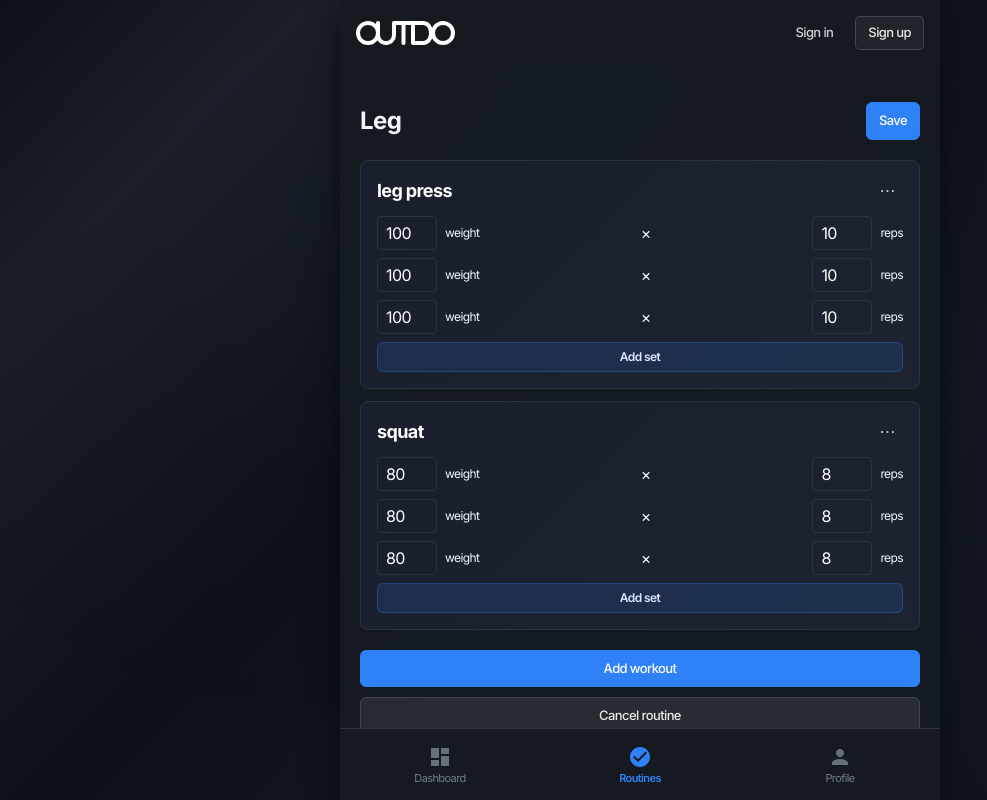
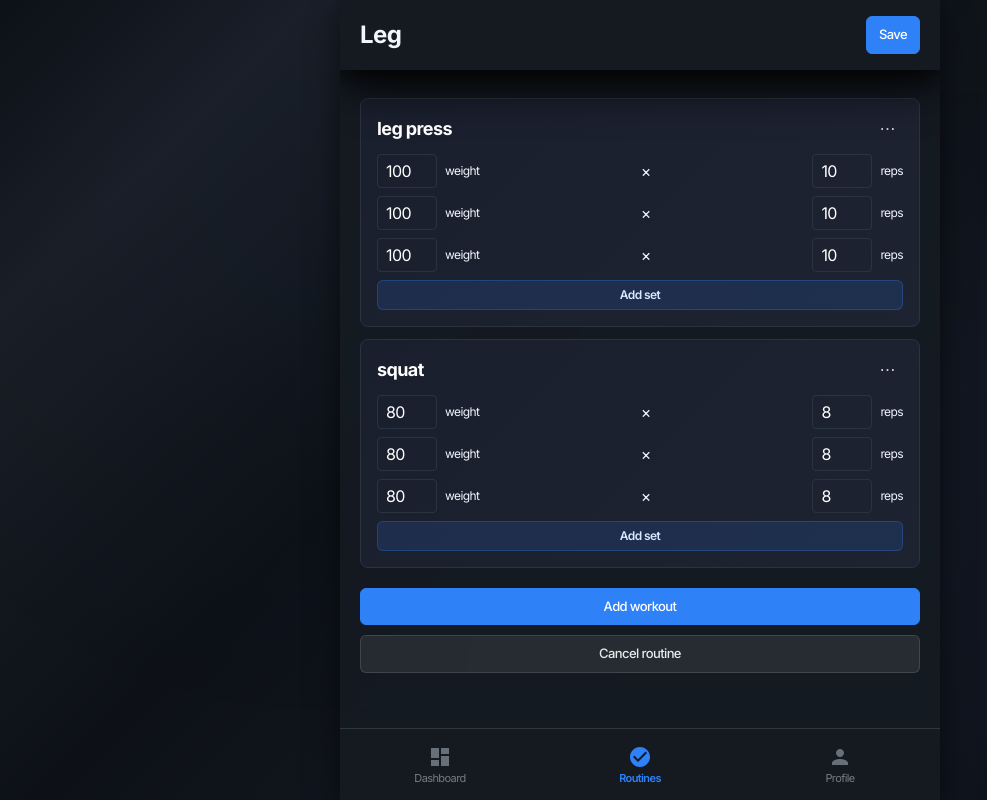
Before and after one commit to ehhdrud/outdo.fe, a React (Vite) app: page /routines/1 in a window 1280 px wide. Shown: the whole page, without its empty margins (0-987 px from the left). Built offline with nearby package versions, Linux system fonts and the light colour scheme; a web font is replaced by a local one.

Commit message:
feat: RoutineDetail 작업중

```diff
--- /dev/null
+++ b/src/components/Layout/NoHeaderLayout.tsx
@@ -0,0 +1,20 @@
+import { Outlet } from 'react-router-dom';
+
+import BottomNavigation from '@/components/BottomNavigation/BottomNavigation';
+import Toast from '@/components/common/Toast/Toast';
+
+import * as S from './style';
+
+const NoHeaderLayout = () => (
+	<>
+		<Toast />
+		<S.LayoutWrapper>
+			<S.MainLayoutNoHeader>
+				<Outlet />
+			</S.MainLayoutNoHeader>
+			<BottomNavigation />
+		</S.LayoutWrapper>
+	</>
+);
+
+export default NoHeaderLayout;
--- a/src/components/Layout/style.ts
+++ b/src/components/Layout/style.ts
@@ -36,7 +36,7 @@ export const MainLayout = styled.main`
 	overflow-x: hidden;
 	overflow-y: auto;
 	box-sizing: border-box;
-	padding: 4rem 2rem;
+	padding: 20px;
 
 	&::-webkit-scrollbar {
 		width: 6px;
@@ -60,3 +60,41 @@ export const MainLayout = styled.main`
 	scrollbar-width: thin;
 	scrollbar-color: rgba(255, 255, 255, 0.2) rgba(255, 255, 255, 0.05);
 `;
+
+export const MainLayoutNoHeader = styled.main`
+	display: flex;
+	flex-direction: column;
+	justify-content: start;
+	align-items: center;
+	width: 100%;
+	margin-bottom: ${BOTTOM_NAV_HEIGHT}px;
+	height: calc(100dvh - ${BOTTOM_NAV_HEIGHT}px);
+	background-color: rgba(22, 27, 34, 0.95);
+	backdrop-filter: blur(10px);
+	overflow-x: hidden;
+	overflow-y: auto;
+	box-sizing: border-box;
+	padding: 20px;
+
+	&::-webkit-scrollbar {
+		width: 6px;
+	}
+
+	&::-webkit-scrollbar-track {
+		background: rgba(255, 255, 255, 0.05);
+		border-radius: 3px;
+	}
+
+	&::-webkit-scrollbar-thumb {
+		background: rgba(255, 255, 255, 0.2);
+		border-radius: 3px;
+		transition: background 0.2s ease;
+	}
+
+	&::-webkit-scrollbar-thumb:hover {
+		background: rgba(255, 255, 255, 0.3);
+	}
+
+	scrollbar-width: thin;
+	scrollbar-color: rgba(255, 255, 255, 0.2) rgba(255, 255, 255, 0.05);
+`;
--- a/src/constants/layout.constant.ts
+++ b/src/constants/layout.constant.ts
@@ -1,2 +1,2 @@
-export const HEADER_HEIGHT = 62;
+export const HEADER_HEIGHT = 65;
 export const BOTTOM_NAV_HEIGHT = 72;
--- /dev/null
+++ b/src/pages/Routines/NoteModal.style.ts
@@ -0,0 +1,73 @@
+import styled from '@emotion/styled';
+
+export const ModalOverlay = styled.div`
+	position: fixed;
+	top: 0;
+	left: 0;
+	right: 0;
+	bottom: 0;
+	background: rgba(0, 0, 0, 0.6);
+	backdrop-filter: blur(4px);
+	display: flex;
+	align-items: center;
+	justify-content: center;
+	z-index: 1000;
+	padding: 20px;
+`;
+
+export const ModalContent = styled.div`
+	background: linear-gradient(135deg, #1a1f2e 0%, #1e2332 100%);
+	border: 1px solid #2a3441;
+	border-radius: 12px;
+	width: 100%;
+	max-width: 400px;
+	max-height: 80vh;
+	overflow: hidden;
+	box-shadow: 0 20px 40px rgba(0, 0, 0, 0.4);
+`;
+
+export const ModalHeader = styled.div`
+	display: flex;
+	align-items: center;
+	justify-content: space-between;
+	padding: 20px 20px 0 20px;
+`;
+
+export const ModalTitle = styled.h3`
+	font-size: 18px;
+	font-weight: 600;
+	color: white;
+	margin: 0;
+`;
+
+export const CloseButton = styled.button`
+	background: transparent;
+	border: none;
+	color: rgba(255, 255, 255, 0.6);
+	font-size: 24px;
+	cursor: pointer;
+	padding: 4px;
+	border-radius: 4px;
+	transition: all 0.2s ease;
+	line-height: 1;
+	display: flex;
+	align-items: center;
+	justify-content: center;
+	width: 32px;
+	height: 32px;
+
+	&:hover {
+		background: rgba(255, 255, 255, 0.1);
+		color: white;
+	}
+`;
+
+export const ModalBody = styled.div`
+	padding: 20px;
+`;
+
+export const ModalFooter = styled.div`
+	display: flex;
+	gap: 12px;
+	padding: 0 20px 20px 20px;
+`;
--- /dev/null
+++ b/src/pages/Routines/NoteModal.tsx
@@ -0,0 +1,68 @@
+import { useEffect, useState } from 'react';
+
+import FormButton from '@/components/common/Form/FormButton/FormButton';
+import FormTextArea from '@/components/common/Form/FormTextArea/FormTextArea';
+import ModalPortal from '@/components/common/Modal/ModalPortal/ModalPortal';
+
+import * as S from './NoteModal.style';
+
+interface NoteModalProps {
+	isOpen: boolean;
+	onClose: () => void;
+	onSave: (note: string) => void;
+	initialNote?: string;
+	workoutName: string;
+}
+
+const NoteModal = ({ isOpen, onClose, onSave, initialNote = '', workoutName }: NoteModalProps) => {
+	const [note, setNote] = useState(initialNote);
+
+	// initialNote가 변경될 때마다 상태 업데이트
+	useEffect(() => {
+		setNote(initialNote);
+	}, [initialNote]);
+
+	const handleSave = () => {
+		onSave(note);
+		onClose();
+	};
+
+	const handleClose = () => {
+		setNote(initialNote);
+		onClose();
+	};
+
+	if (!isOpen) return null;
+
+	return (
+		<ModalPortal>
+			<S.ModalOverlay onClick={handleClose}>
+				<S.ModalContent onClick={(e: React.MouseEvent) => e.stopPropagation()}>
+					<S.ModalHeader>
+						<S.ModalTitle>{workoutName}</S.ModalTitle>
+						<S.CloseButton onClick={handleClose}>×</S.CloseButton>
+					</S.ModalHeader>
+					<S.ModalBody>
+						<FormTextArea
+							label="Workout Notes"
+							value={note}
+							onChange={(e) => setNote(e.target.value)}
+							placeholder="Enter your workout notes here..."
+							rows={6}
+						/>
+					</S.ModalBody>
+					<S.ModalFooter>
+						<FormButton variant="secondary" size="small" onClick={handleClose}>
+							Cancel
+						</FormButton>
+						<FormButton size="small" onClick={handleSave}>
+							Save Note
+						</FormButton>
+					</S.ModalFooter>
+				</S.ModalContent>
+			</S.ModalOverlay>
+		</ModalPortal>
+	);
+};
+
+export default NoteModal;
--- a/src/pages/Routines/RoutineDetail.style.ts
+++ b/src/pages/Routines/RoutineDetail.style.ts
@@ -8,7 +8,19 @@ export const RoutineDetailWrapper = styled.div`
 `;
 
 export const InfoSection = styled.div`
-	/* 간단한 정보를 담는 공간 */
+	position: sticky;
+	top: -20px;
+	z-index: 10;
+	background: rgba(22, 27, 34, 0.5);
+	backdrop-filter: blur(10px);
+	padding: 16px 0;
+	margin: -20px -20px 0px -20px;
+	padding-left: 20px;
+	padding-right: 20px;
+	box-shadow:
+		0 12px 48px rgba(0, 0, 0, 1),
+		0 8px 24px rgba(0, 0, 0, 0.3),
+		0 4px 16px rgba(0, 0, 0, 0.2);
 `;
 
 export const InfoHeader = styled.div`
@@ -23,6 +35,7 @@ export const RoutineTitle = styled.h3`
 
 export const WorkoutSection = styled.div`
 	/* workout이 추가되고 삭제되며 관리되는 공간 */
+	margin-top: 8px;
 `;
 
 export const WorkoutCard = styled.div`
--- a/src/pages/Routines/RoutineDetail.tsx
+++ b/src/pages/Routines/RoutineDetail.tsx
@@ -2,6 +2,7 @@ import { useEffect, useState } from 'react';
 
 import FormButton from '@/components/common/Form/FormButton/FormButton.tsx';
 
+import NoteModal from './NoteModal';
 import * as S from './RoutineDetail.style.ts';
 
 // 각 세트의 상세 정보
@@ -74,6 +75,7 @@ const RoutineDetail = () => {
 			...prev,
 			workouts: prev.workouts.filter((workout) => workout.id !== workoutId),
 		}));
+		setOpenMenuWorkoutId(null); // 더보기 메뉴 닫기
 	};
 
 	// 더보기 메뉴 상태
@@ -82,11 +84,19 @@ const RoutineDetail = () => {
 		setOpenMenuWorkoutId((prev) => (prev === workoutId ? null : workoutId));
 	};
 
+	// 메모 모달 상태
+	const [noteModalOpen, setNoteModalOpen] = useState(false);
+	const [selectedWorkoutId, setSelectedWorkoutId] = useState<string | null>(null);
+
 	// 외부 클릭 시 메뉴 닫기
 	useEffect(() => {
 		const handleClickOutside = (event: MouseEvent) => {
 			if (openMenuWorkoutId) {
-				setOpenMenuWorkoutId(null);
+				const target = event.target as HTMLElement;
+				// 메뉴 내부 클릭은 무시
+				if (!target.closest('[data-more-menu]')) {
+					setOpenMenuWorkoutId(null);
+				}
 			}
 		};
 
@@ -152,6 +162,23 @@ const RoutineDetail = () => {
 		}));
 	};
 
+	// 메모 모달 열기 함수
+	const handleOpenNoteModal = (workoutId: string) => {
+		setSelectedWorkoutId(workoutId);
+		setNoteModalOpen(true);
+		setOpenMenuWorkoutId(null); // 더보기 메뉴 닫기
+	};
+
+	// 메모 저장 함수
+	const handleSaveNote = (note: string) => {
+		if (selectedWorkoutId) {
+			setRoutineDetailData((prev) => ({
+				...prev,
+				workouts: prev.workouts.map((workout) => (workout.id === selectedWorkoutId ? { ...workout, notes: note } : workout)),
+			}));
+		}
+	};
+
 	return (
 		<S.RoutineDetailWrapper>
 			<S.InfoSection>
@@ -186,10 +213,12 @@ const RoutineDetail = () => {
 										⋯
 									</S.MoreButton>
 									{openMenuWorkoutId === workout.id && (
-										<S.MoreMenu>
+										<S.MoreMenu data-more-menu>
 											<S.MoreMenuList>
 												<S.MoreMenuItem>
-													<button type="button">Add note</button>
+													<button type="button" onClick={() => handleOpenNoteModal(workout.id)}>
+														Add note
+													</button>
 												</S.MoreMenuItem>
 												<S.MoreMenuItem>
 													<button type="button" onClick={() => handleDeleteWorkout(workout.id)}>
@@ -238,6 +267,13 @@ const RoutineDetail = () => {
 					Cancel routine
 				</FormButton>
 			</S.ButtonWrapper>
+			<NoteModal
+				isOpen={noteModalOpen}
+				onClose={() => setNoteModalOpen(false)}
+				onSave={handleSaveNote}
+				initialNote={selectedWorkoutId ? routineDetailData.workouts.find((w) => w.id === selectedWorkoutId)?.notes || '' : ''}
+				workoutName={selectedWorkoutId ? routineDetailData.workouts.find((w) => w.id === selectedWorkoutId)?.name || '' : ''}
+			/>
 		</S.RoutineDetailWrapper>
 	);
 };
--- a/src/router/Router.tsx
+++ b/src/router/Router.tsx
@@ -2,6 +2,7 @@ import { createBrowserRouter, RouterProvider } from 'react-router-dom';
 
 import AuthLayout from '@/components/Layout/AuthLayout';
 import DefaultLayout from '@/components/Layout/Layout';
+import NoHeaderLayout from '@/components/Layout/NoHeaderLayout';
 import FindPassword from '@/pages/Auth/FindPassword/FindPassword';
 import Signin from '@/pages/Auth/Signin/Signin';
 import Signup from '@/pages/Auth/Signup/Signup';
@@ -17,10 +18,13 @@ const router = createBrowserRouter([
 		children: [
 			{ path: '/', element: <Dashboard /> },
 			{ path: '/routines', element: <Routines /> },
-			{ path: '/routines/:id', element: <RoutineDetail /> },
 			{ path: '/profile', element: <Profile /> },
 			{ path: '/profile/change-password', element: <ChangePassword /> },
 		],
+	},
+	{
+		element: <NoHeaderLayout />,
+		children: [{ path: '/routines/:id', element: <RoutineDetail /> }],
 	},
 	{
 		element: <AuthLayout />,
```
